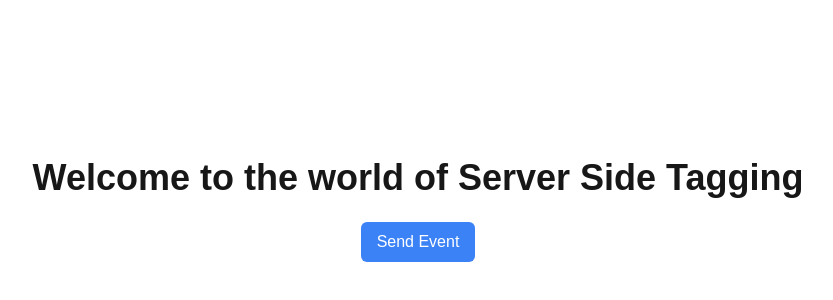
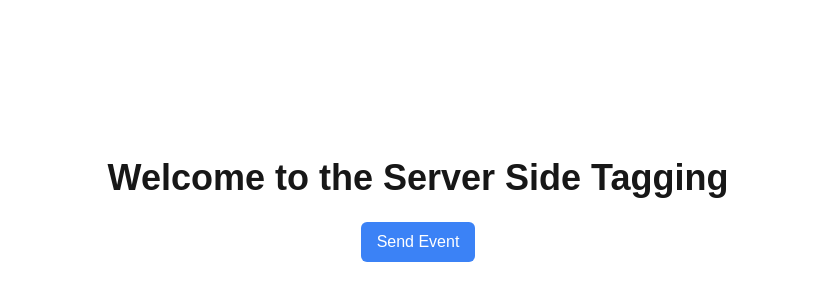
Before and after one commit to ServerlessTushar/server-side-tagging, a Next.js app: page / in a window 1280 px wide. Shown: the part 190-490 px from the top of the page, without its empty margins (222-1055 px from the left). Built offline with nearby package versions, Linux system fonts and the light colour scheme; no server answers.

Commit message:
checking if deployed

```diff
--- a/src/app/page.tsx
+++ b/src/app/page.tsx
@@ -30,7 +30,7 @@ export default function Home() {
   }, []);
   return (
     <div className="flex flex-col items-center justify-center h-screen">
-      <h1 className="text-4xl font-bold mb-6 text-center">Welcome to the world of Server Side Tagging</h1>
+      <h1 className="text-4xl font-bold mb-6 text-center">Welcome to the Server Side Tagging</h1>
       <EventButton />
     </div>
   );
```
